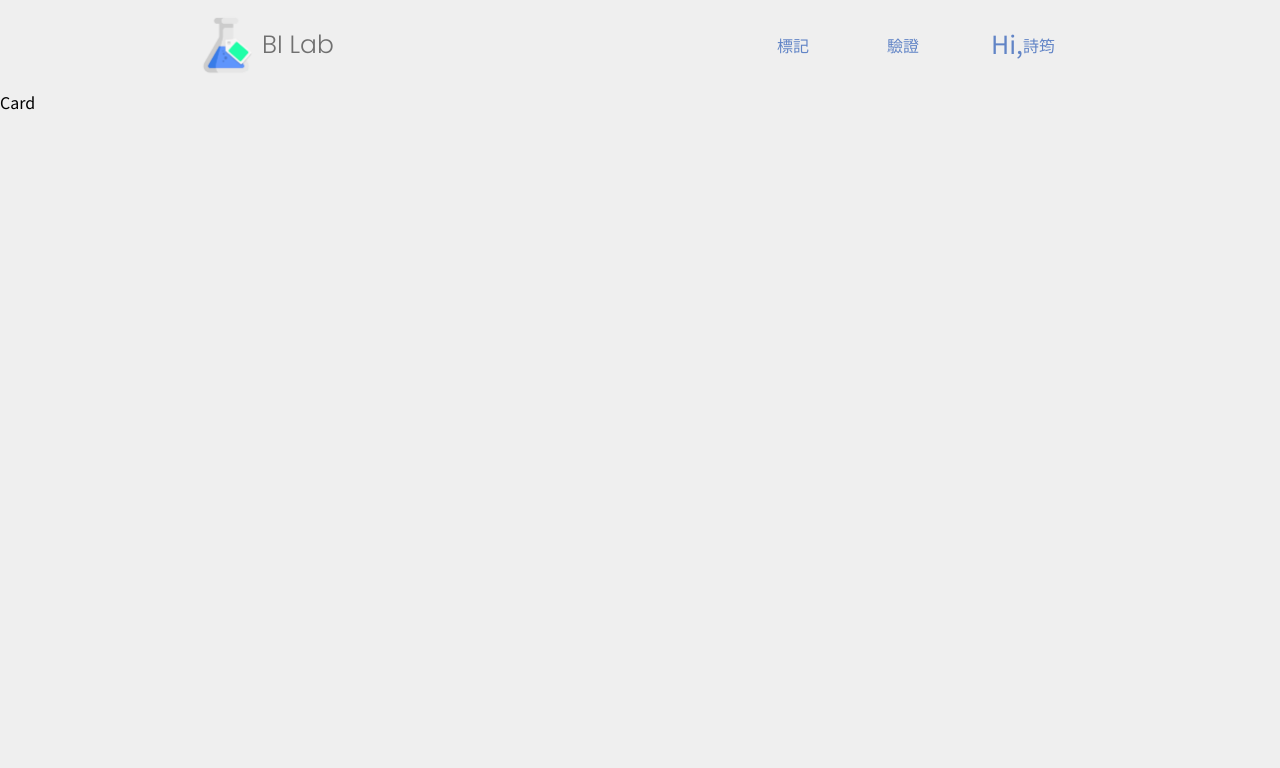
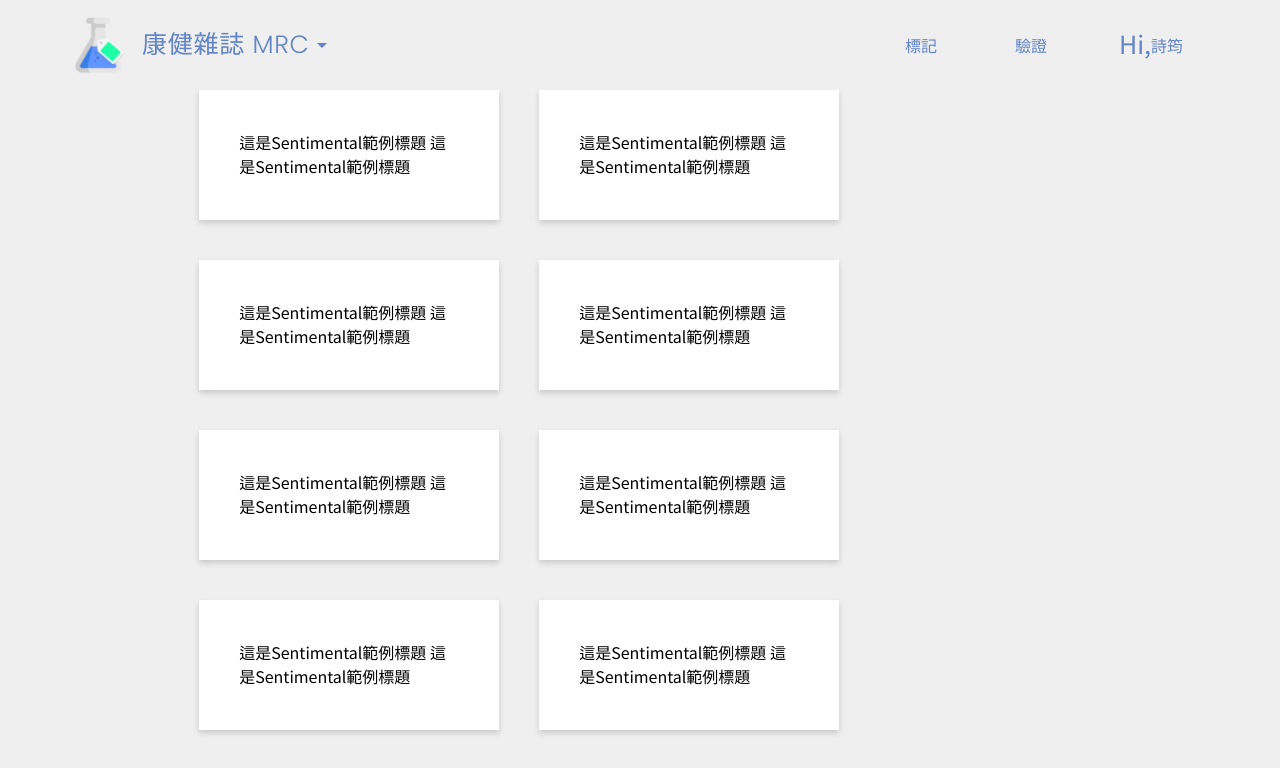
Before and after one commit to frank93011/BILABLabelSystemFrontEnd, a React (Create React App) app: page /Sentimental in a window 1280 px wide. Shown: the top 768 px of the page. Built offline with nearby package versions, Linux system fonts and the light colour scheme.

Commit message:
add entry routing

```diff
--- a/package.json
+++ b/package.json
@@ -3,11 +3,14 @@
   "version": "0.1.0",
   "private": true,
   "dependencies": {
+    "@material-ui/core": "^4.11.3",
+    "@material-ui/icons": "^4.11.2",
     "@testing-library/jest-dom": "^5.11.9",
     "@testing-library/react": "^11.2.3",
     "@testing-library/user-event": "^12.6.2",
     "react": "^17.0.1",
     "react-dom": "^17.0.1",
+    "react-router-dom": "^5.2.0",
     "react-scripts": "4.0.1",
     "web-vitals": "^0.2.4"
   },
--- a/src/App.js
+++ b/src/App.js
@@ -1,12 +1,24 @@
 import './App.css';
 import Labeling from './views/Labeling'
+import {
+  BrowserRouter as Router,
+  Switch,
+  Route,
+  Redirect
+} from "react-router-dom";
 
 function App() {
   return (
-    <div className="App">
-      <Labeling />
-    </div>
-  );
+    <Router>
+      <div className="App">
+        <Switch>
+          <Route exact path="/MRC" component={Labeling} />
+          <Route exact path="/Sentimental" render={() => <Labeling type="Sentimental" />} />
+          <Redirect from="/" to="/MRC" />
+        </Switch>
+      </div>
+    </Router>
+  )
 }
 
 export default App;
--- a/src/components/Card.css
+++ b/src/components/Card.css
@@ -0,0 +1,13 @@
+.card, .card:hover {
+  background-color: white;
+  width: 220px;
+  height: 50px;
+  padding: 40px;
+  margin: 0 20px 40px 20px;
+  box-shadow: 0px 3px 6px #00000029;
+}
+
+.card:hover {
+  box-shadow: 4px 6px 12px #00000029;
+  cursor: pointer;
+}
--- a/src/components/Card.js
+++ b/src/components/Card.js
@@ -1,8 +1,10 @@
 import './Card.css';
 
-function Card() {
+function Card(props) {
   return (
-    <div>Card</div>
+    <div className="card">
+      {props.title}
+    </div>
   )
 }
 
--- /dev/null
+++ b/src/components/EntryMenu.js
@@ -0,0 +1,115 @@
+import React from 'react';
+import Button from '@material-ui/core/Button';
+import ClickAwayListener from '@material-ui/core/ClickAwayListener';
+import Grow from '@material-ui/core/Grow';
+import Paper from '@material-ui/core/Paper';
+import Popper from '@material-ui/core/Popper';
+import MenuItem from '@material-ui/core/MenuItem';
+import MenuList from '@material-ui/core/MenuList';
+import { makeStyles } from '@material-ui/core/styles';
+import ArrowDropDownIcon from '@material-ui/icons/ArrowDropDown';
+import { Link } from "react-router-dom";
+
+import { routes } from '../config';
+
+const useStyles = makeStyles(() => ({
+  root: {
+    display: 'flex',
+  },
+  button: {
+    fontFamily: 'Poppins, sans-serif',
+    fontSize: '25px',
+    color: '#6184C6',
+  },
+  paper: {
+    borderRadius: '10px',
+    color: '#6184C6',
+    width: '150%'
+  },
+  link: {
+    textDecoration: 'none',
+    color: '#6184C6'
+  }
+}));
+
+export default function EntryMenu() {
+  const classes = useStyles();
+  const [open, setOpen] = React.useState(false);
+  const [selectedIndex, setSelectedIndex] = React.useState(0);
+  const anchorRef = React.useRef(null);
+
+  const handleToggle = () => {
+    setOpen((prevOpen) => !prevOpen);
+  };
+
+  const handleClose = (event) => {
+    if (anchorRef.current && anchorRef.current.contains(event.target)) {
+      return;
+    }
+
+    setOpen(false);
+  };
+
+  const handleMenuItemClick = (event, index) => {
+    setSelectedIndex(index);
+    // setAnchorEl(null);
+    handleClose(event);
+  };
+
+  function handleListKeyDown(event) {
+    if (event.key === 'Tab') {
+      event.preventDefault();
+      setOpen(false);
+    }
+  }
+
+  // return focus to the button when we transitioned from !open -> open
+  const prevOpen = React.useRef(open);
+  React.useEffect(() => {
+    if (prevOpen.current === true && open === false) {
+      anchorRef.current.focus();
+    }
+
+    prevOpen.current = open;
+  }, [open]);
+
+  return (
+    <div className={classes.root}>
+      <div>
+        <Button
+          ref={anchorRef}
+          aria-controls={open ? 'menu-list-grow' : undefined}
+          aria-haspopup="true"
+          onClick={handleToggle}
+          className={classes.button}
+        >
+          {routes.options[selectedIndex].title}
+          <ArrowDropDownIcon />
+        </Button>
+        <Popper open={open} placement='bottom-start' anchorEl={anchorRef.current} role={undefined} transition disablePortal>
+          {({ TransitionProps }) => (
+            <Grow
+              {...TransitionProps}
+            >
+              <Paper className={classes.paper}>
+                <ClickAwayListener onClickAway={handleClose}>
+                  <MenuList autoFocusItem={open} id="menu-list-grow" onKeyDown={handleListKeyDown}>
+                  {routes.options.map((option, index) => (
+                      <MenuItem
+                        key={index}
+                        onClick={(event) => handleMenuItemClick(event, index)}>
+                          <Link className={classes.link} to={`/${option.type}`}>
+                            {option.title}
+                          </Link>
+                      </MenuItem>
+                  ))}
+                  </MenuList>
+                </ClickAwayListener>
+              </Paper>
+            </Grow>
+          )}
+        </Popper>
+      </div>
+    </div>
+  );
+}
--- a/src/components/Header.css
+++ b/src/components/Header.css
@@ -1,23 +1,25 @@
 #Header {
+  width: 100%;
   height: 90px;
-  /* background-color: yellow; */
+  background-color: #EFEFEF;
+  position: fixed;
 }
 .header-logo-container {
   height: 100%;
-  width: 30%;
+  width: 50%;
   color: #707070;
-  padding-left: 15%;
+  padding-left: 5%;
 }
 .header-logo {
   height: 70px;
 }
 .header-router-container {
   height: 100%;
-  width: 70%;
-  padding-right: 15%;
+  width: 50%;
+  padding-right: 5%;
 }
-.header-router-button {
-  height: 65px;
+.header-router-button, .header-router-button:hover {
+  height: 55px;
   width: 100px;
   /* background-color: #6184C63C; */
   display: flex;
@@ -26,6 +28,17 @@
   align-items: center;
   font-size: 16px;
   color: #6184C6;
-  border-radius: 17px;
+  border-radius: 4px;
   margin: 0 5px;
 }
+
+.header-router-button:hover {
+  background-color: #6184C63C;
+  cursor: pointer;
+}
+
+@keyframes fadein {
+  0% {opacity: 0;}
+  50% {opacity: 1;}
+  100% {opacity: 0;}
+}
--- a/src/components/Header.js
+++ b/src/components/Header.js
@@ -1,13 +1,14 @@
-import './_Global.css';
+import './_global.css';
 import './Header.css';
 import lab_labeler_logo from '../assets/label_lab_logo.png';
+import EntryMenu from '../components/EntryMenu';
 
 function Header() {
   return (
     <div id="Header" className="justify-around">
       <div className="justify-start header-logo-container">
         <img className="header-logo" src={lab_labeler_logo} alt="" />
-        <div className="font-poppins f-25">BI Lab</div>
+        <EntryMenu />
       </div>
       <div className="justify-end header-router-container">
         <div className="header-router-button">標記</div>
--- a/src/components/_Global.css
+++ b/src/components/_Global.css
@@ -19,6 +19,24 @@
   align-items: center;
   /* background-color: brown; */
 }
+.start-start {
+  display: flex;
+  flex-direction: row;
+  justify-content: flex-start;
+  align-items: flex-start;
+}
+.center-start {
+  display: flex;
+  flex-direction: row;
+  justify-content: center;
+  align-items: flex-start;
+}
+
+.flex-wrap {
+  display: flex;
+  flex-wrap: wrap;
+}
+
 .font-poppins {
   font-family: 'Poppins', sans-serif;
 }
--- /dev/null
+++ b/src/config.js
@@ -0,0 +1,12 @@
+export const routes = {
+  options: [
+    {
+      type: 'MRC',
+      title: '康健雜誌 MRC'
+    },
+    {
+      type: 'Sentimental',
+      title: '社群情緒標註',
+    }
+  ]
+}
--- a/src/views/Labeling.css
+++ b/src/views/Labeling.css
@@ -0,0 +1,8 @@
+#Labeling {
+  /* position: relative; */
+}
+
+.labeling-content-container {
+  padding: 0 14%;
+  padding-top: 90px;
+}
--- a/src/views/Labeling.js
+++ b/src/views/Labeling.js
@@ -1,12 +1,33 @@
 import './Labeling.css'
+import '../components/_global.css'
 import Header from '../components/Header'
 import Card from '../components/Card'
+import React, { useState, useEffect } from 'react';
+import { fakeMRCTitles, fakeSentimentalTitles } from './fakeData'
 
-function Labeling() {
+function Labeling(props) {
+  const [titles, setTitles] = useState(fakeMRCTitles);
+  useEffect(() => {
+    // 使用瀏覽器 API 更新文件標題
+    // document.title = `You clicked ${count} times`;
+    if (!props.type || props.type === "MRC") {
+      setTitles(fakeMRCTitles)
+    } else {
+      setTitles(fakeSentimentalTitles)
+    }
+  });
+
+
   return (
-    <div>
+    <div id="Labeling">
       <Header />
-      <Card />
+      <div className="labeling-content-container">
+        <div className="start-start flex-wrap">
+          {titles.map((title, idx) => (
+            <Card key={idx} title={title} />
+          ))}
+        </div>
+      </div>
     </div>
   )
 }
--- /dev/null
+++ b/src/views/fakeData.js
@@ -0,0 +1,41 @@
+export const fakeMRCTitles = [
+  "這是康健雜誌的MRC範例標題 這是康健雜誌的MRC範例標題",
+  "這是康健雜誌的MRC範例標題 這是康健雜誌的MRC範例標題",
+  "這是康健雜誌的MRC範例標題 這是康健雜誌的MRC範例標題",
+  "這是康健雜誌的MRC範例標題 這是康健雜誌的MRC範例標題",
+  "這是康健雜誌的MRC範例標題 這是康健雜誌的MRC範例標題",
+  "這是康健雜誌的MRC範例標題 這是康健雜誌的MRC範例標題",
+  "這是康健雜誌的MRC範例標題 這是康健雜誌的MRC範例標題",
+  "這是康健雜誌的MRC範例標題 這是康健雜誌的MRC範例標題",
+  "這是康健雜誌的MRC範例標題 這是康健雜誌的MRC範例標題",
+  "這是康健雜誌的MRC範例標題 這是康健雜誌的MRC範例標題",
+  "這是康健雜誌的MRC範例標題 這是康健雜誌的MRC範例標題",
+  "這是康健雜誌的MRC範例標題 這是康健雜誌的MRC範例標題",
+  "這是康健雜誌的MRC範例標題 這是康健雜誌的MRC範例標題",
+  "這是康健雜誌的MRC範例標題 這是康健雜誌的MRC範例標題",
+  "這是康健雜誌的MRC範例標題 這是康健雜誌的MRC範例標題",
+  "這是康健雜誌的MRC範例標題 這是康健雜誌的MRC範例標題",
+  "這是康健雜誌的MRC範例標題 這是康健雜誌的MRC範例標題",
+  "這是康健雜誌的MRC範例標題 這是康健雜誌的MRC範例標題",
+]
+
+export const fakeSentimentalTitles = [
+  "這是Sentimental範例標題 這是Sentimental範例標題",
+  "這是Sentimental範例標題 這是Sentimental範例標題",
+  "這是Sentimental範例標題 這是Sentimental範例標題",
+  "這是Sentimental範例標題 這是Sentimental範例標題",
+  "這是Sentimental範例標題 這是Sentimental範例標題",
+  "這是Sentimental範例標題 這是Sentimental範例標題",
+  "這是Sentimental範例標題 這是Sentimental範例標題",
+  "這是Sentimental範例標題 這是Sentimental範例標題",
+  "這是Sentimental範例標題 這是Sentimental範例標題",
+  "這是Sentimental範例標題 這是Sentimental範例標題",
+  "這是Sentimental範例標題 這是Sentimental範例標題",
+  "這是Sentimental範例標題 這是Sentimental範例標題",
+  "這是Sentimental範例標題 這是Sentimental範例標題",
+  "這是Sentimental範例標題 這是Sentimental範例標題",
+  "這是Sentimental範例標題 這是Sentimental範例標題",
+  "這是Sentimental範例標題 這是Sentimental範例標題",
+  "這是Sentimental範例標題 這是Sentimental範例標題",
+  "這是Sentimental範例標題 這是Sentimental範例標題",
+]
```
Also changed, not shown: 2 other files (tests, documents, lock files or other folders).
